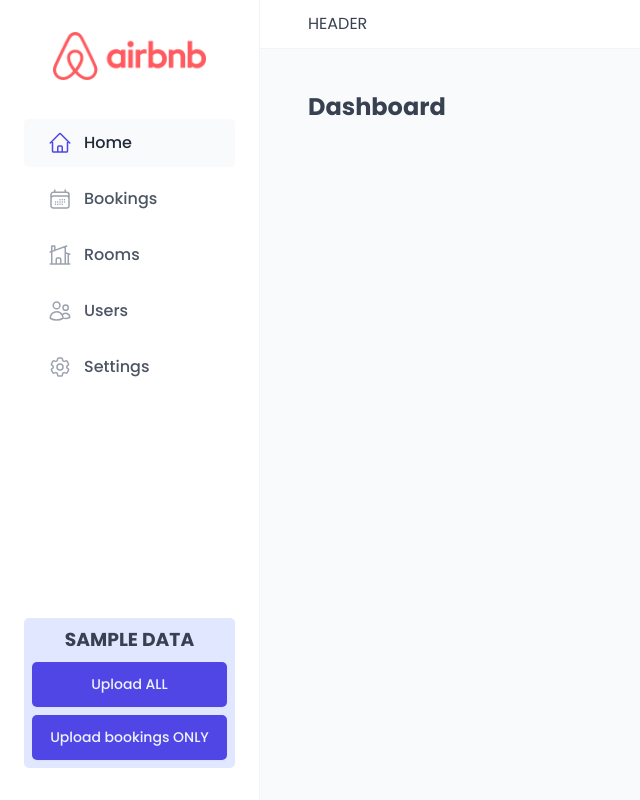
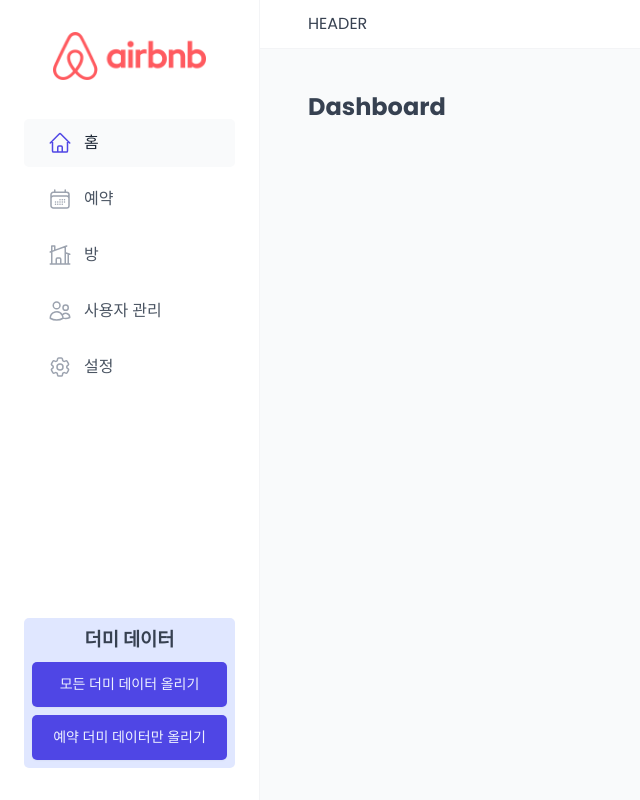
Before and after one commit to deltam3/airbnb_admin, a React (Vite) app in the folder airbnb_admin/: page /dashboard in a window 1280 px wide. Shown: the whole page, without its empty margins (0-640 px from the left). Built offline with nearby package versions, Linux system fonts and the light colour scheme; a web font is replaced by a local one.

Commit message:
BookingTableOperations

```diff
--- a/airbnb_admin/src/data/Uploader.tsx
+++ b/airbnb_admin/src/data/Uploader.tsx
@@ -80,7 +80,7 @@ async function createBookings() {
       extrasPrice,
       totalPrice,
       guestId: allGuestIds.at(booking.guestId - 1),
-      romId: allRoomIds.at(booking.roomId - 1),
+      roomId: allRoomIds.at(booking.roomId - 1),
       status,
     };
   });
@@ -128,14 +128,14 @@ function Uploader() {
         gap: "8px",
       }}
     >
-      <h3>SAMPLE DATA</h3>
+      <h3>더미 데이터</h3>
 
       <Button onClick={uploadAll} disabled={isLoading}>
-        Upload ALL
+        모든 더미 데이터 올리기
       </Button>
 
       <Button onClick={uploadBookings} disabled={isLoading}>
-        Upload bookings ONLY
+        예약 더미 데이터만 올리기
       </Button>
     </div>
   );
--- /dev/null
+++ b/airbnb_admin/src/features/bookings/BookingTableOperations.tsx
@@ -0,0 +1,33 @@
+import SortBy from "../../ui/SortBy";
+import Filter from "../../ui/Filter";
+import TableOperations from "../../ui/TableOperations";
+
+function BookingTableOperations() {
+  return (
+    <TableOperations>
+      <Filter
+        filterField="status"
+        options={[
+          { value: "all", label: "전체" },
+          { value: "checked-out", label: "체크 아웃" },
+          { value: "checked-in", label: "체크 인" },
+          { value: "unconfirmed", label: "미확인" },
+        ]}
+      />
+
+      <SortBy
+        options={[
+          { value: "startDate-desc", label: "최근 날짜 순서부터" },
+          { value: "startDate-asc", label: "더 빠른 날짜 순서부터" },
+          {
+            value: "totalPrice-desc",
+            label: "높은 가격부터",
+          },
+          { value: "totalPrice-asc", label: "낮은 가격부터" },
+        ]}
+      />
+    </TableOperations>
+  );
+}
+
+export default BookingTableOperations;
--- a/airbnb_admin/src/pages/Bookings.tsx
+++ b/airbnb_admin/src/pages/Bookings.tsx
@@ -1,13 +1,14 @@
 import Heading from "../ui/Heading";
 import Row from "../ui/Row";
 import BookingTable from "../features/bookings/BookingTable";
+import BookingTableOperations from "../features/bookings/BookingTableOperations";
 
 const Bookings = () => {
   return (
     <>
       <Row type="horizontal">
-        <Heading as="h1">All bookings</Heading>
-        <p>Test</p>
+        <Heading as="h1">모든 예약</Heading>
+        <BookingTableOperations />
       </Row>
       <BookingTable></BookingTable>
     </>
--- a/airbnb_admin/src/ui/MainNav.tsx
+++ b/airbnb_admin/src/ui/MainNav.tsx
@@ -59,31 +59,31 @@ function MainNav() {
         <li>
           <StyledNavLink to="/dashboard">
             <HiOutlineHome />
-            <span>Home</span>
+            <span>홈</span>
           </StyledNavLink>
         </li>
         <li>
           <StyledNavLink to="/bookings">
             <HiOutlineCalendarDays />
-            <span>Bookings</span>
+            <span>예약</span>
           </StyledNavLink>
         </li>
         <li>
           <StyledNavLink to="/rooms">
             <HiOutlineHomeModern />
-            <span>Rooms</span>
+            <span>방</span>
           </StyledNavLink>
         </li>
         <li>
           <StyledNavLink to="/users">
             <HiOutlineUsers />
-            <span>Users</span>
+            <span>사용자 관리</span>
           </StyledNavLink>
         </li>
         <li>
           <StyledNavLink to="/settings">
             <HiOutlineCog6Tooth />
-            <span>Settings</span>
+            <span>설정</span>
           </StyledNavLink>
         </li>
       </NavList>
```
